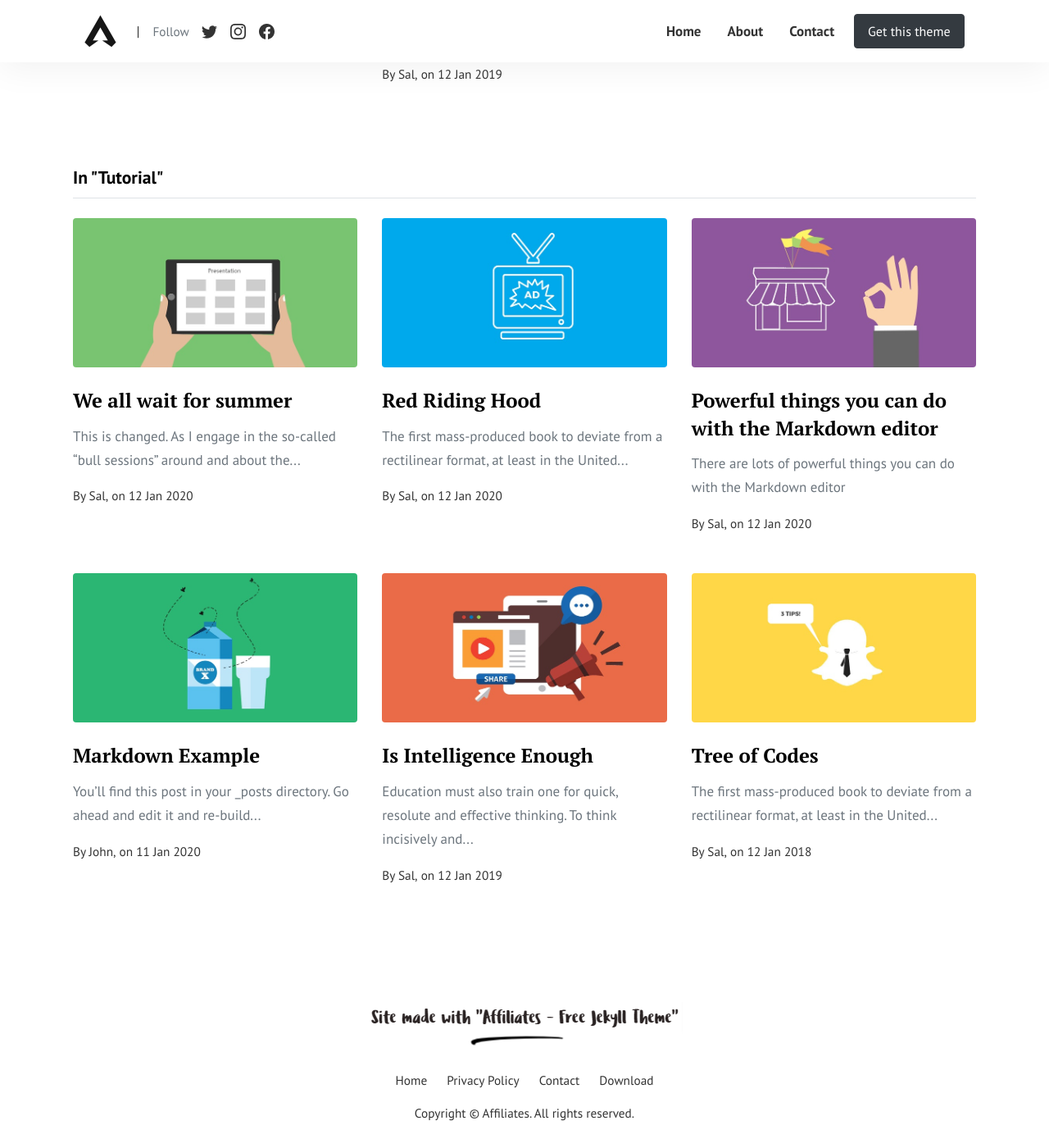
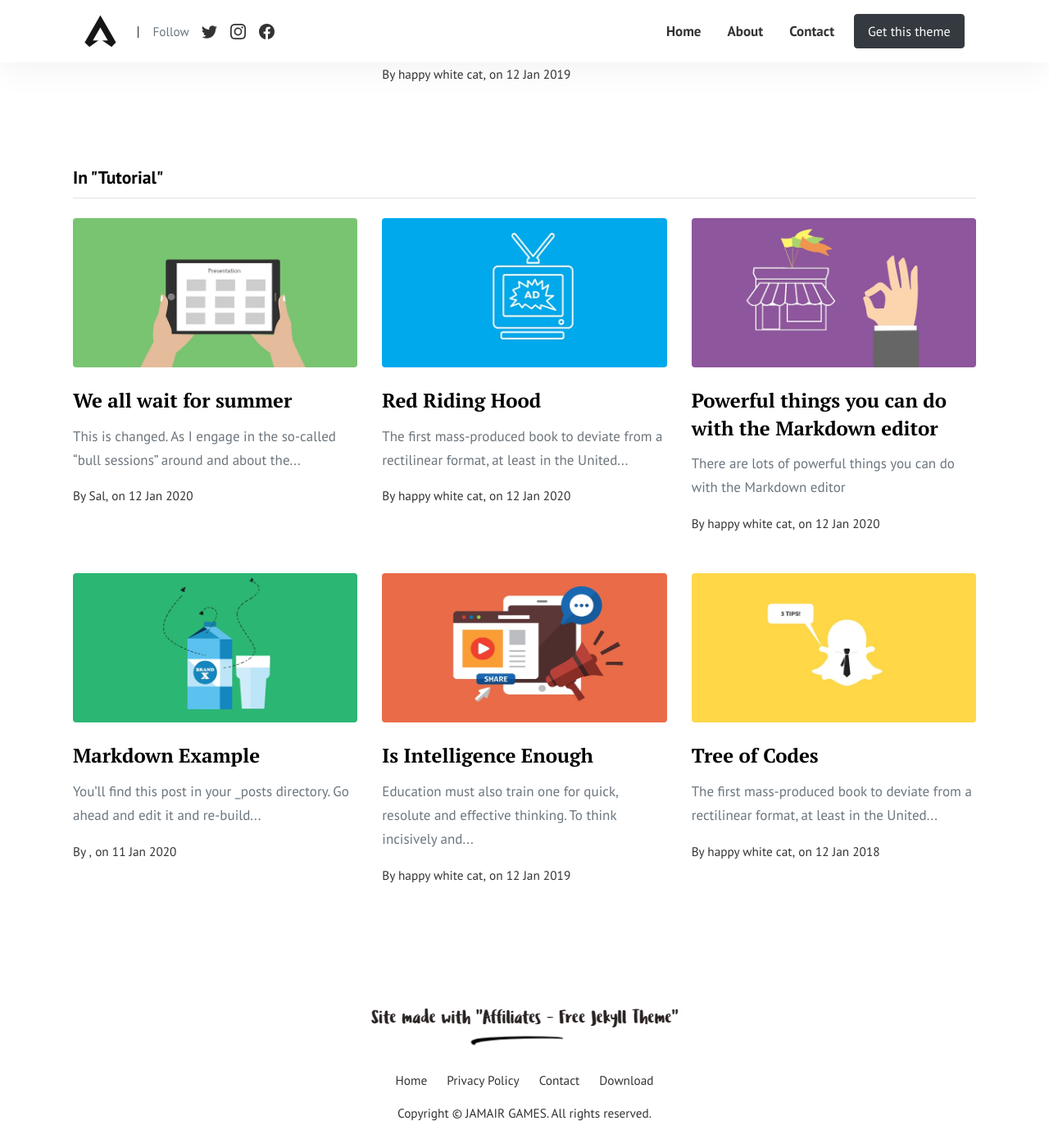
Before and after one commit to jamairgames/jamairgames.github.io, a Jekyll site: the page built from pages/categories.html, in a window 1280 px wide and 1400 px high, scrolled down 941 px. Shown: the whole window at 82% size. Built offline with Jekyll 4.4.1, drawn with Linux system fonts in a browser that asks for light colours; some of the changed text lies outside the part shown.

Commit message:
Update _config.yml

```diff
--- a/_config.yml
+++ b/_config.yml
@@ -1,7 +1,7 @@
-title: "Affiliates"
-email: wowthemesnet@gmail.com
+title: "JAMAIR GAMES"
+email: monsterjamair1234@gmail.com
 timezone: UTC
-baseurl: "/affiliates-jekyll-theme"
+baseurl: ""
 permalink: "/:title/"
 logo: 'assets/images/logo.png'
 favicon: 'assets/images/favicon.ico'
@@ -25,27 +25,27 @@ ganalytics: UA-113961478-1
 # Authors
 authors:
   sal:
-    name: Sal
-    display_name: Sal
+    name: happy white cat
+    display_name: happy white cat
     avatar: 'assets/images/sal.png'
-    email: wowthemesnet@gmail.com
-    web: https://www.wowthemes.net/category/jekyll-themes/
-    twitter: https://twitter.com/wowthemesnet
-    description: "Author of Affiliates, a template available for WordPress, HTML, Ghost and Jekyll. You are currently previewing Jekyll template demo."
-  john:
-    name: John
-    display_name: John
-    avatar: 'assets/images/john.png'
-    email: wowthemesnet@gmail.com
-    web: https://www.wowthemes.net/category/jekyll-themes/
-    twitter: https://twitter.com/wowthemesnet
-    description: "This is the author box. Write a short description of the author here. You are currently previewing Affiliates theme demo, a Jekyll template compatible with Github pages."
+    email: monsterjamair1234@gmail.com
+    web: https://jamairgames.github.io
+    #twitter: https://twitter.com/wowthemesne
+    #description: "Author of Affiliates, a template available for WordPress, HTML, Ghost and Jekyll. You are currently previewing Jekyll template demo."
+#  john:
+#    name: John
+#    display_name: John
+#    avatar: 'assets/images/john.png'
+#    email: wowthemesnet@gmail.com
+#    web: https://www.wowthemes.net/category/jekyll-themes/
+#    twitter: https://twitter.com/wowthemesnet
+#    description: "This is the author box. Write a short description of the author here. You are currently previewing Affiliates theme demo, a Jekyll template compatible with Github pages."
 
 # Social
 social:
-  instagram: https://www.instagram.com/bootstrapstarter/
-  facebook: https://www.facebook.com/bootstrapstartercom-346329609045284
-  twitter: https://twitter.com/bstartercom
+  instagram: https://www.instagram.com/jamairgames/
+  #facebook: https://www.facebook.com/bootstrapstartercom-346329609045284
+  #twitter: https://twitter.com/bstartercom
 
 # Plugins
 plugins:
```
